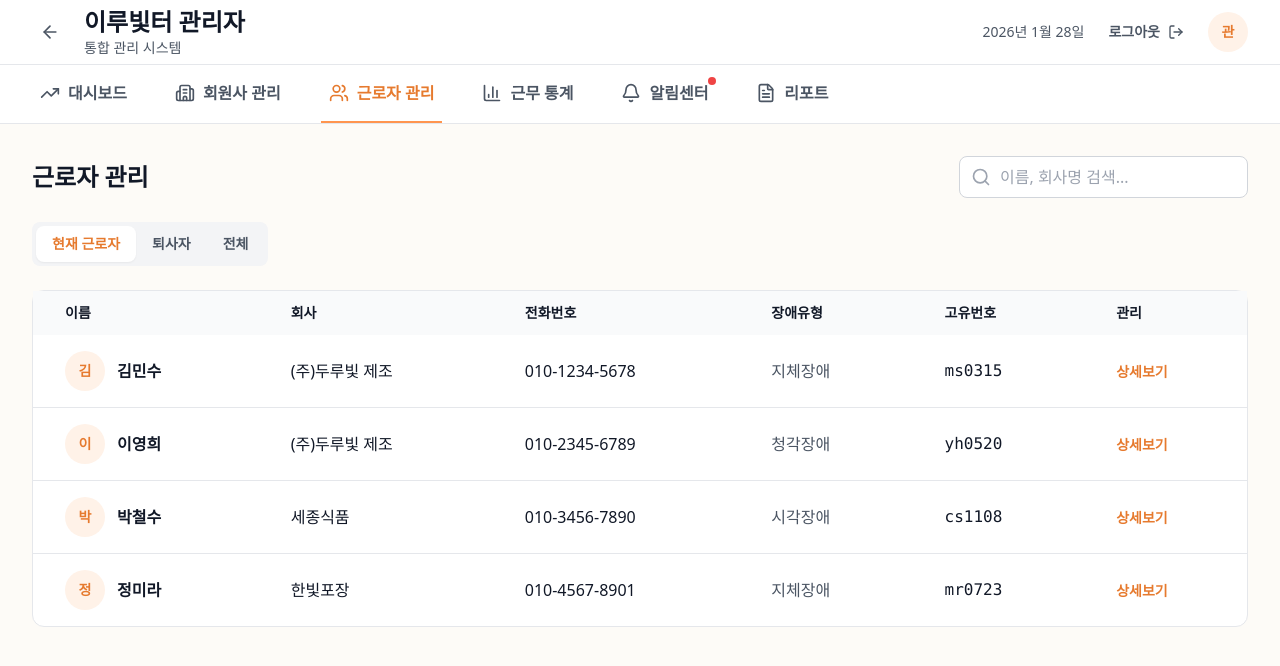
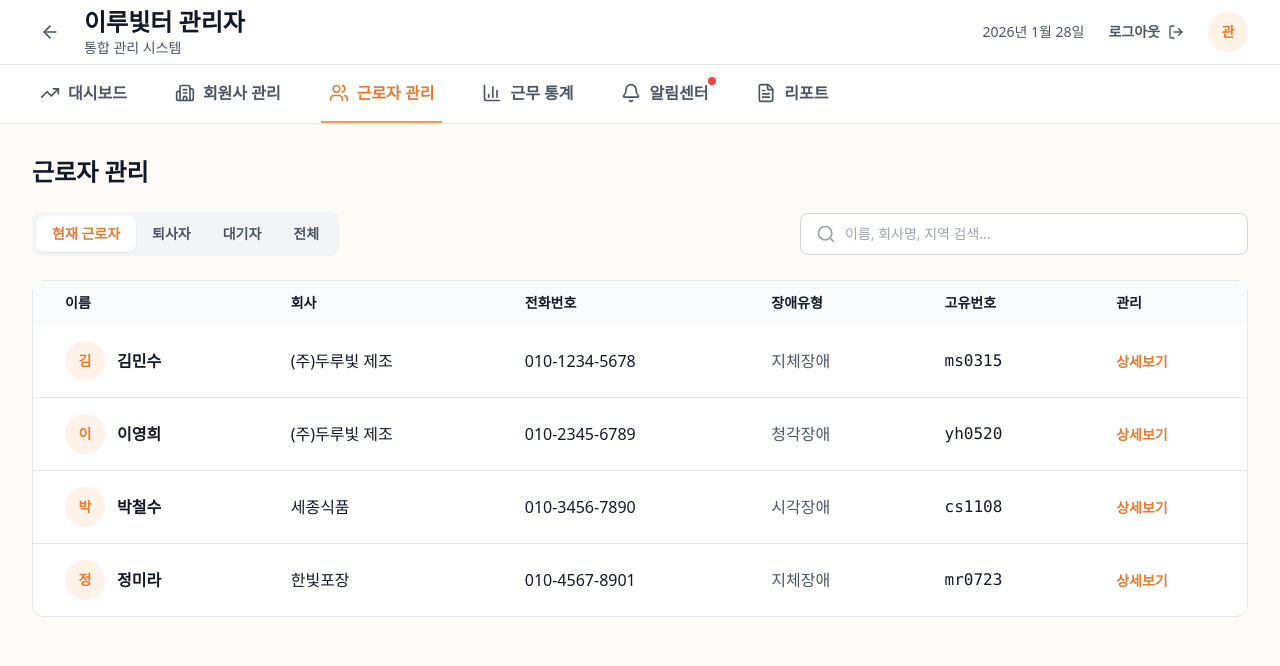
Before and after one commit to etax119-arch/irubitteo, a Next.js app: page /admin/employees in a window 1280 px wide. Shown: the top 666 px of the page. Built offline with nearby package versions, Linux system fonts and the light colour scheme; no server answers; a web font is replaced by a local one.

Commit message:
이루빛 관리자 페이지 근로자 관리 부분 대기자 버튼 추가 및 검색창 레이아웃 수정

```diff
--- a/app/admin/_components/WorkerTable.tsx
+++ b/app/admin/_components/WorkerTable.tsx
@@ -10,39 +10,16 @@ interface WorkerTableProps {
   onViewDetail: (worker: Worker) => void;
 }
 
-const filters: { id: WorkerFilter; label: string }[] = [
-  { id: 'current', label: '현재 근로자' },
-  { id: 'resigned', label: '퇴사자' },
-  { id: 'all', label: '전체' },
-];
-
-export function WorkerTable({ workers, filter, onFilterChange, onViewDetail }: WorkerTableProps) {
+export function WorkerTable({ workers, filter, onViewDetail }: WorkerTableProps) {
   const filteredWorkers = workers.filter((worker) => {
     if (filter === 'current') return !worker.isResigned;
     if (filter === 'resigned') return worker.isResigned;
+    if (filter === 'waiting') return worker.isWaiting;
     return true;
   });
 
   return (
-    <div className="space-y-6">
-      {/* 필터 버튼 그룹 */}
-      <div className="flex bg-gray-100 rounded-lg p-1 w-fit">
-        {filters.map((f) => (
-          <button
-            key={f.id}
-            onClick={() => onFilterChange(f.id)}
-            className={cn(
-              'px-4 py-2 rounded-lg text-sm font-semibold transition-colors',
-              filter === f.id
-                ? 'bg-white text-duru-orange-600 shadow-sm'
-                : 'text-gray-600 hover:text-gray-900'
-            )}
-          >
-            {f.label}
-          </button>
-        ))}
-      </div>
-
+    <div>
       {/* 테이블 */}
       <div className="bg-white rounded-xl border border-gray-200">
         <div className="overflow-x-auto">
--- a/app/admin/_data/dummyData.ts
+++ b/app/admin/_data/dummyData.ts
@@ -93,6 +93,7 @@ export const workersData: Worker[] = [
     workerId: 'ms0315',
     notes: '성실하고 꼼꼼함. 품질 검수 업무에 적합',
     isResigned: false,
+    isWaiting: false,
     resignDate: null,
     resignReason: null,
   },
@@ -108,6 +109,7 @@ export const workersData: Worker[] = [
     workerId: 'yh0520',
     notes: '수화 가능. 포장 작업 숙련도 높음',
     isResigned: false,
+    isWaiting: false,
     resignDate: null,
     resignReason: null,
   },
@@ -123,6 +125,7 @@ export const workersData: Worker[] = [
     workerId: 'cs1108',
     notes: '보조기기 사용. 단순 조립 업무 담당',
     isResigned: false,
+    isWaiting: false,
     resignDate: null,
     resignReason: null,
   },
@@ -138,6 +141,7 @@ export const workersData: Worker[] = [
     workerId: 'mr0723',
     notes: '휠체어 사용. 사무 보조 업무 가능',
     isResigned: false,
+    isWaiting: false,
     resignDate: null,
     resignReason: null,
   },
@@ -153,6 +157,7 @@ export const workersData: Worker[] = [
     workerId: 'dw0412',
     notes: '반복 작업 능숙. 재배 작업 담당했음',
     isResigned: true,
+    isWaiting: false,
     resignDate: '2026-01-22',
     resignReason: '개인 사유로 인한 자진 퇴사',
   },
@@ -168,6 +173,7 @@ export const workersData: Worker[] = [
     workerId: 'jm0630',
     notes: '수화 의사소통. 꼼꼼한 성격',
     isResigned: true,
+    isWaiting: false,
     resignDate: '2026-01-15',
     resignReason: '건강 문제로 인한 퇴사',
   },
--- a/app/admin/employees/page.tsx
+++ b/app/admin/employees/page.tsx
@@ -3,9 +3,17 @@
 import { useState } from 'react';
 import { useRouter } from 'next/navigation';
 import { Search } from 'lucide-react';
+import { cn } from '@/lib/cn';
 import { WorkerTable } from '../_components/WorkerTable';
 import { workersData } from '../_data/dummyData';
 import type { Worker, WorkerFilter } from '@/types/adminDashboard';
+
+const filters: { id: WorkerFilter; label: string }[] = [
+  { id: 'current', label: '현재 근로자' },
+  { id: 'resigned', label: '퇴사자' },
+  { id: 'waiting', label: '대기자' },
+  { id: 'all', label: '전체' },
+];
 
 export default function AdminEmployeesPage() {
   const router = useRouter();
@@ -25,18 +33,38 @@ export default function AdminEmployeesPage() {
 
   return (
     <div className="space-y-6">
-      <div className="flex items-center justify-between">
-        <div className="flex items-center gap-4">
-          <h2 className="text-2xl font-bold text-gray-900">근로자 관리</h2>
+      {/* 타이틀 */}
+      <h2 className="text-2xl font-bold text-gray-900">근로자 관리</h2>
+
+      {/* 필터 버튼 + 검색창 (한 줄 배치) */}
+      <div className="flex items-center justify-between gap-6">
+        {/* 좌측: 필터 버튼 그룹 */}
+        <div className="flex bg-gray-100 rounded-lg p-1">
+          {filters.map((f) => (
+            <button
+              key={f.id}
+              onClick={() => setFilter(f.id)}
+              className={cn(
+                'px-4 py-2 rounded-lg text-sm font-semibold transition-colors whitespace-nowrap',
+                filter === f.id
+                  ? 'bg-white text-duru-orange-600 shadow-sm'
+                  : 'text-gray-600 hover:text-gray-900'
+              )}
+            >
+              {f.label}
+            </button>
+          ))}
         </div>
-        <div className="relative">
-          <Search className="absolute left-3 top-1/2 transform -translate-y-1/2 w-5 h-5 text-gray-400" />
+
+        {/* 우측: 검색창 (확대) */}
+        <div className="relative flex-1 max-w-md">
+          <Search className="absolute left-4 top-1/2 transform -translate-y-1/2 w-5 h-5 text-gray-400" />
           <input
             type="text"
-            placeholder="이름, 회사명 검색..."
+            placeholder="이름, 회사명, 지역 검색..."
             value={searchQuery}
             onChange={(e) => setSearchQuery(e.target.value)}
-            className="pl-10 pr-4 py-2 border border-gray-300 rounded-lg focus:outline-none focus:ring-2 focus:ring-duru-orange-500"
+            className="w-full pl-11 pr-4 py-2.5 border border-gray-300 rounded-lg focus:outline-none focus:ring-2 focus:ring-duru-orange-500 text-sm"
           />
         </div>
       </div>
--- a/types/adminDashboard.ts
+++ b/types/adminDashboard.ts
@@ -46,6 +46,7 @@ export interface Worker {
   workerId: string;
   notes: string;
   isResigned: boolean;
+  isWaiting: boolean;
   resignDate: string | null;
   resignReason: string | null;
 }
@@ -120,4 +121,4 @@ export interface AddCompanyForm {
   adminId: string;
 }
 
-export type WorkerFilter = 'current' | 'resigned' | 'all';
+export type WorkerFilter = 'current' | 'resigned' | 'waiting' | 'all';
```
